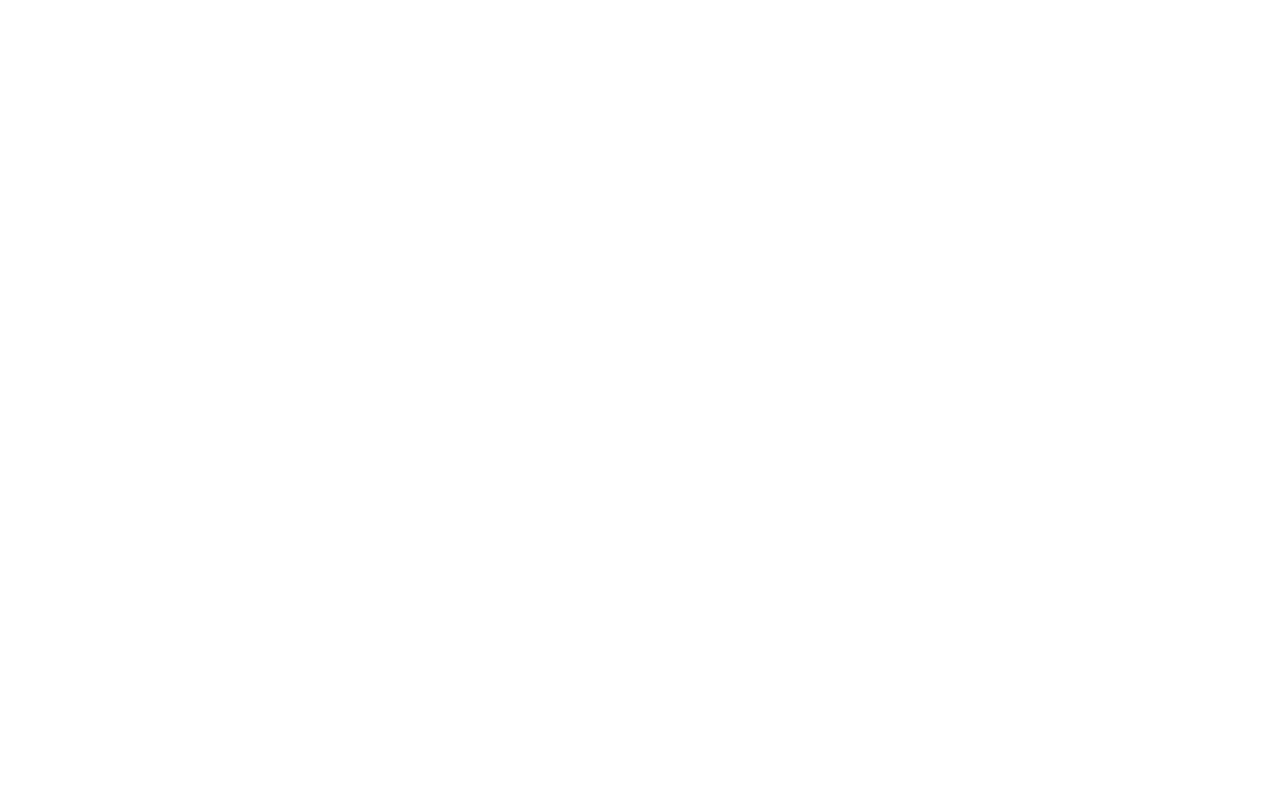
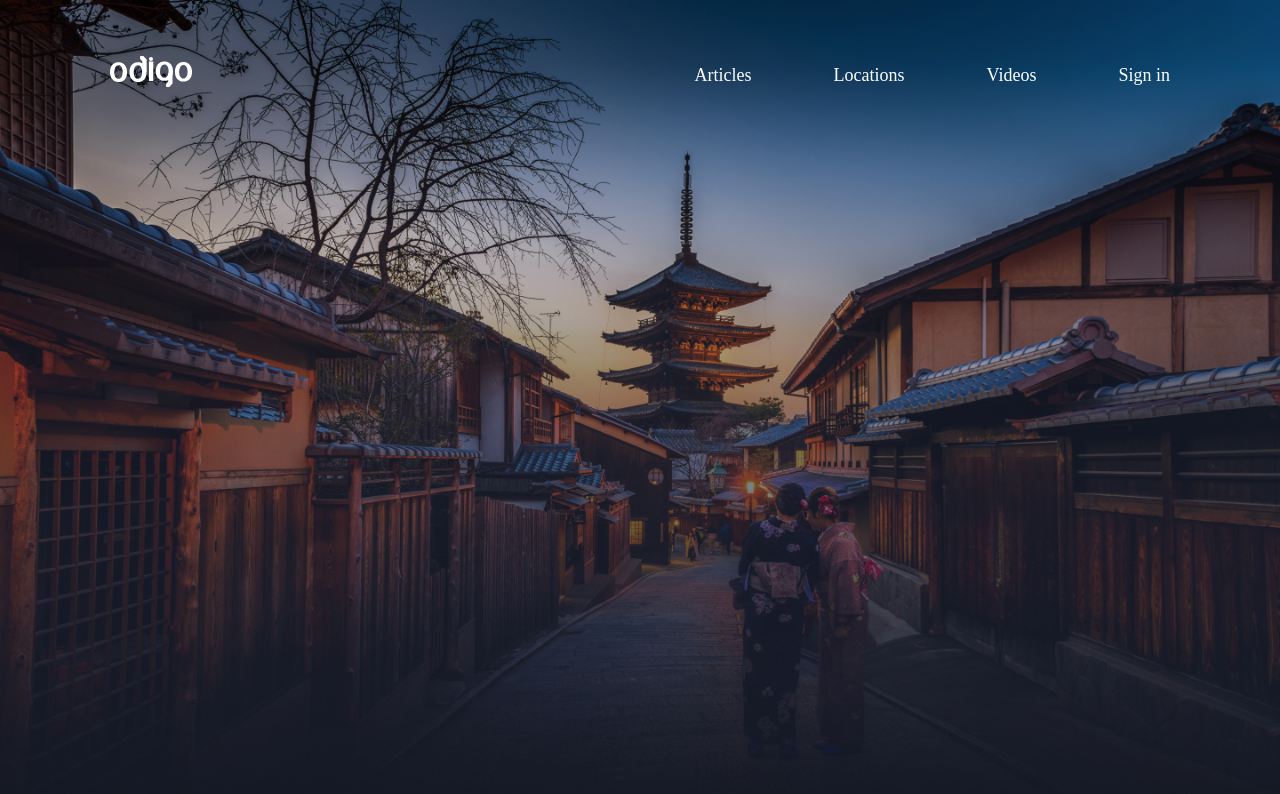
Before and after one commit to YourDigitalBath/odigo, a plain HTML site: page index.html in a window 1280 px wide. Drawn offline with Linux system fonts and the light colour scheme.

Commit message:
header complete

```diff
--- a/css/style.css
+++ b/css/style.css
@@ -28,3 +28,77 @@
         /* Chrome 36+, Opera 23+, Firefox 39+ */
             url("../fonts/lato-v23-latin-900.woff") format("woff"); /* Chrome 5+, Firefox 3.6+, IE 9+, Safari 5.1+ */
 }
+
+html {
+    box-sizing: border-box;
+}
+
+*,
+*::before,
+*::after {
+    box-sizing: inherit;
+}
+
+body {
+    font-family: "Lato";
+    font-style: normal;
+    font-weight: normal;
+    font-size: 16px;
+    line-height: 1.2;
+    color: #102746;
+}
+
+/*   HEADER STYLES START   */
+
+.header {
+    position: fixed;
+    top: 0%;
+    left: 0%;
+    width: 100%;
+}
+.wrapper {
+    max-width: 1060px;
+    margin: 0 auto;
+}
+.header-wrapper {
+    padding-top: 56px;
+    display: flex;
+    flex-wrap: wrap;
+    align-items: flex-end;
+    justify-content: space-between;
+}
+
+.header-nav-list {
+    display: flex;
+    flex-wrap: wrap;
+}
+
+.header-nav-list-item {
+    margin-right: 82px;
+}
+.header-nav-list-item:last-child {
+    margin-right: 0px;
+}
+
+.header-nav-list-item-link {
+    font-size: 18px;
+    line-height: 24px;
+    color: white;
+    text-decoration: none;
+}
+
+header-nav-list-item-link:hover,
+header-nav-list-item-link:focus,
+header-nav-list-item-link:active {
+    opacity: 0.75;
+}
+
+/*   HEADER STYLES END   */
+
+/*   INTRO STYLES START   */
+.intro {
+    height: 100vh;
+    background: url(../img/intro-bg.jpg);
+    background-size: cover;
+}
+/*   INTRO STYLES END  */
--- a/index.html
+++ b/index.html
@@ -10,7 +10,48 @@
 </head>
 
 <body>
+    <header class="header">
+        <div class="wrapper">
+            <div class="header-wrapper">
+                <div class="header-logo">
+                    <a href="#!" class="header-logo-link">
+                        <img src="./img/svg/odigo-logo.svg" alt="logo">
+                    </a>
+                </div>
+                <nav class="header-nav">
+                    <ul class="header-nav-list">
 
+
+
+                        <li class="header-nav-list-item">
+                            <a href="#!" class="header-nav-list-item-link">Articles</a>
+                        </li>
+
+                        <li class="header-nav-list-item">
+                            <a href="#!" class="header-nav-list-item-link">Locations</a>
+                        </li>
+
+                        <li class="header-nav-list-item">
+                            <a href="#!" class="header-nav-list-item-link">Videos</a>
+                        </li>
+
+                        <li class="header-nav-list-item">
+                            <a href="#!" class="header-nav-list-item-link">Sign in</a>
+                        </li>
+
+
+
+                    </ul>
+                </nav>
+            </div>
+        </div>
+    </header>
+
+    <main class="main">
+        <section class="intro">
+
+        </section>
+    </main>
 </body>
 
 </html>
```
